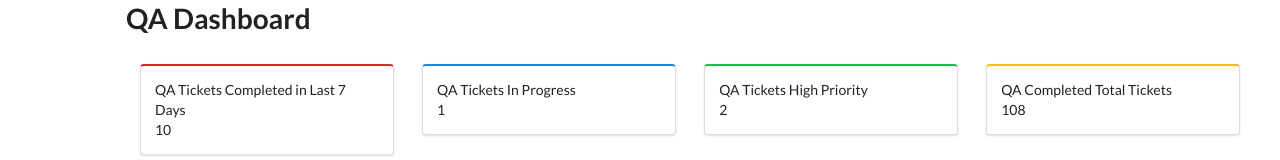
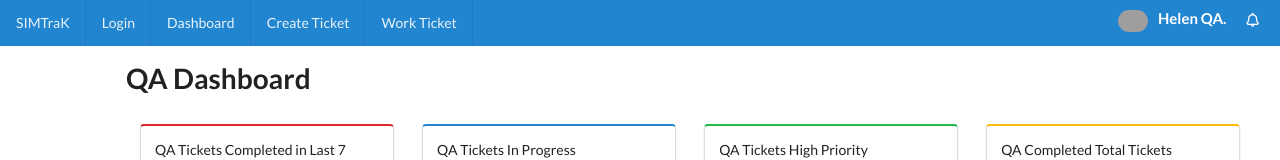
Before and after one commit to leonredman/sim-ticket-tracker, a React (Create React App) app: page /qaDashboard in a window 1280 px wide. Shown: the top 160 px of the page. Built offline with nearby package versions, Linux system fonts and the light colour scheme; grey boxes are pictures that could not be loaded.

Commit message:
added header

```diff
--- a/src/pages/QaDashboard/QaDashboard.js
+++ b/src/pages/QaDashboard/QaDashboard.js
@@ -1,11 +1,13 @@
 import "../adminDashboard/Dashboard.css";
 import React from "react";
+import Header from "../../components/headerQA/Header";
 // data to be passed as props
 // import data from "../../mockData/data.json";
 
 function QaDashboard() {
   return (
     <div>
+      <Header />
       <div className="ui-container-dash">
         <div className="ui grid">
           <div className="ui row">
```
